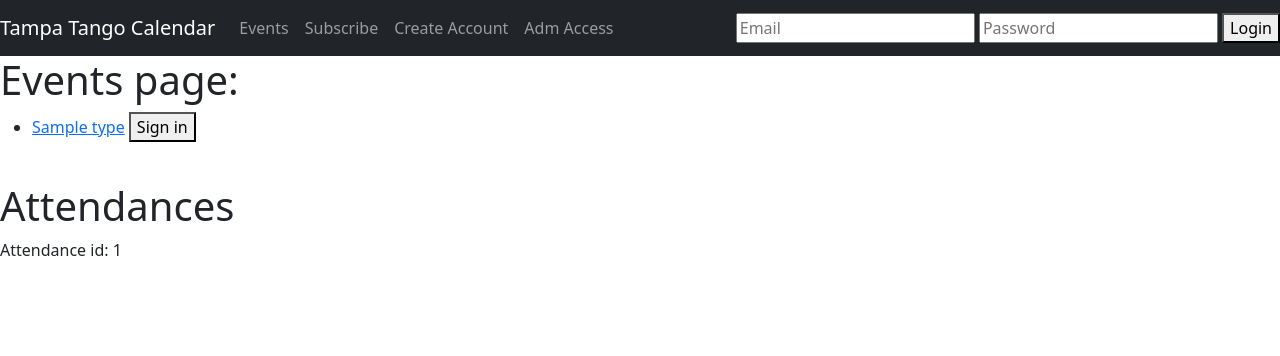
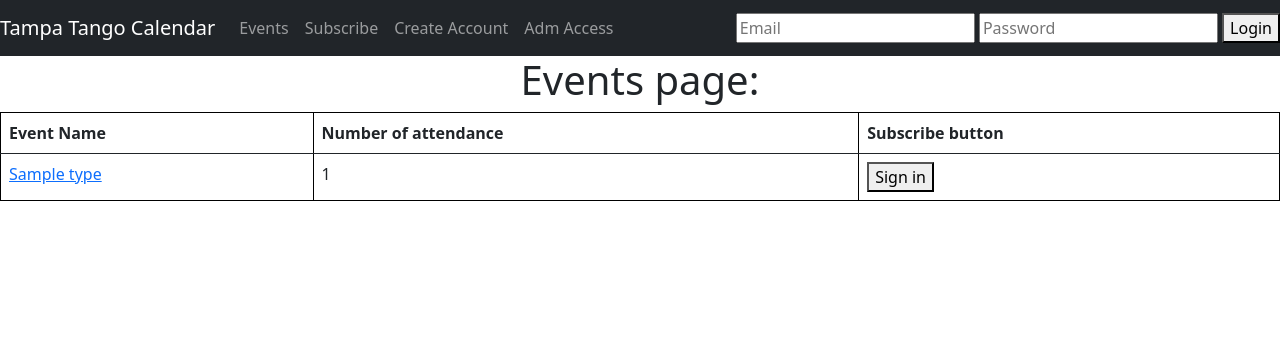
Before and after one commit to SuelenKarbivnychyy/Tampa-Tango-Calendar, a Flask app: page /events in a window 1280 px wide. Shown: the top 356 px of the page. Run offline with Flask 3, Linux system fonts and the light colour scheme; tables that the repository leaves empty hold one stand-in row (values such as "Sample post").

Commit message:
added the grid system to the create account and events templates. Also added the correct query logic at get_all_attendances on the crud file to be able to display the correct number of attendance for each event

```diff
--- a/crud.py
+++ b/crud.py
@@ -118,7 +118,8 @@ def get_attendance(event_id, user_id):
 
 def get_all_attendance():
 
-    return Attendance.query.all()
+    # return Attendance.query.all()
+    return db.session.query(Event_type.name, db.func.count(Attendance.id)).join(Event, Attendance.event_id == Event.id).join(Event_type, Event.event_type_id == Event_type.id).group_by(Event_type.name).all()
 
 
 
--- a/model.py
+++ b/model.py
@@ -6,6 +6,7 @@
 
 """Model for Tango app"""
 
+from flask import Flask
 from flask_sqlalchemy import SQLAlchemy
 from datetime import datetime
 
@@ -112,7 +113,7 @@ class Attendance(db.Model):
     user = db.relationship("User", back_populates="attendances")                        #specifing the relationship in between tables
 
     def __repr__(self):
-        return f'<Event_type id={self.id} name={self.events.event_type.name}>'
+        return f'<Event_type id={self.id} event_id={self.event_id}>'
 
 
 
--- a/server.py
+++ b/server.py
@@ -61,6 +61,11 @@ def count_attendance():
         return "I'm in database already"
 
 
+
+
+
+
+
 ####################################################################
 
 @app.route("/events")
@@ -69,10 +74,10 @@ def all_events():
     #read\query information from database
     # put that data to events template and in template read and render that data
 
-    list_of_events= crud.get_all_events()
+    # list_of_events= crud.get_all_events()
     list_of_attendance = crud.get_all_attendance() #getting all the attendance for events
-
-    return render_template("events.html", list_of_events=list_of_events, list_of_attendance=list_of_attendance)
+    print(f"EVENTS LIST ##################### {list_of_attendance}")
+    return render_template("events.html", list_of_attendance=list_of_attendance)
 
 
 @app.route("/events/<id>")
--- a/templates/base.html
+++ b/templates/base.html
@@ -27,7 +27,6 @@
         </ul>
         <div class="login-container">
             <form class="form-inline" action="/users" method="Post">
-              <!-- <label for="email">Email</label>   -->
               <input type="text" placeholder="Email" name="email" id="email">
               <input type="password" placeholder="Password" name="password" id="password">
               <button id="submit">Login</button>
--- a/templates/edit_event.html
+++ b/templates/edit_event.html
@@ -10,10 +10,8 @@
     <form class="row" action = "/update_event" method="POST">
 
         <div class="col-md-8">
-
             <div class="row pb-4 px-5">
                 <input type="hidden" name="event_id" value="{{event.id}}">
-
                 <label for="venue_select" class="form-label">Select the Venue:</label>
                 <select class="form-select" name="venue" id="venue">
 
--- a/templates/events.html
+++ b/templates/events.html
@@ -4,74 +4,43 @@
 
 {% block body %}
 
+<h1 class="text-center"> Events page:  </h1>
+<td></td>
+<td></td>
+<td></td>
+<td></td>
 
-<!-- <div class="container">
+<style>
+table, th, td {
+    border: 1px solid black;
+    border-collapse: collapse;
+}
+</style>
 
-    <div class="row">
-        <div class="col-md-4">
-            <div class="card border-0">
-                <img class="card-img-top" src="https://media.tacdn.com/media/attractions-splice-spp-674x446/06/6e/b6/16.jpg">
-                <div class="card-body">
-                    <p class="text-center">
-                        {% for event in list_of_events %}
-                        <li>
-                            <a href= "/events/{{ event.id }}">{{ event.event_type.name }}</a>
-                            <button type="submit" value="{{event.id}}" name="sign_up" id="sign_up">Sign in</button>
-                            <br><br>
-                        </li>
-                    {% endfor %}
-                    </p>
-                </div>
-            </div>
-        </div>
-    </div>
+<table class="table">
+    <thead>
+      <tr>
+        <th scope="col">Event Name</th>
+        <th scope="col">Number of attendance</th>
+        <th scope="col">Subscribe button</th>
+      </tr>
+    </thead>
+    <tbody>
 
-</div> -->
+      <tr>
+            {% for event in list_of_attendance %}
+                <td> <a href= "/events/{{ event[0] }}">{{ event[0] }}</a> </td>
+                <td> {{ event[1] }} </td>
+                <td> <button type="submit" value="{{event[0]}}" name="sign_up" id="sign_up">Sign in</button> </td>
+      </tr>
+            {% endfor %}
+    </tbody>
+</table>
 
-
-
-
-
-
-
-
-
-
-
-
-
-
-
-
-
-
-<h1> Events page:  </h1>
-<ul>
-    {% for event in list_of_events %}
-        <li>
-            <a href= "/events/{{ event.id }}">{{ event.event_type.name }}</a>
-            <button type="submit" value="{{event.id}}" name="sign_up" id="sign_up">Sign in</button>
-            <br><br>
-        </li>
-    {% endfor %}
-</ul>
-<h1>Attendances</h1>
-
-    {% for attendance in list_of_attendance %}
-    <p>
-        Attendance id: {{attendance.id}}
-    </p>
-    {% endfor %}
-
-
-    <script src="static/user_profile_attendance.js"></script>
+<script src="static/user_profile_attendance.js"></script>       <!-- importing javascript file -->
 
 {% endblock %}
 
 
-
-
-
-
 {% block js %}
 {% endblock %}
```
Also changed, not shown: templates/create_account.html (+23 -15 lines).
